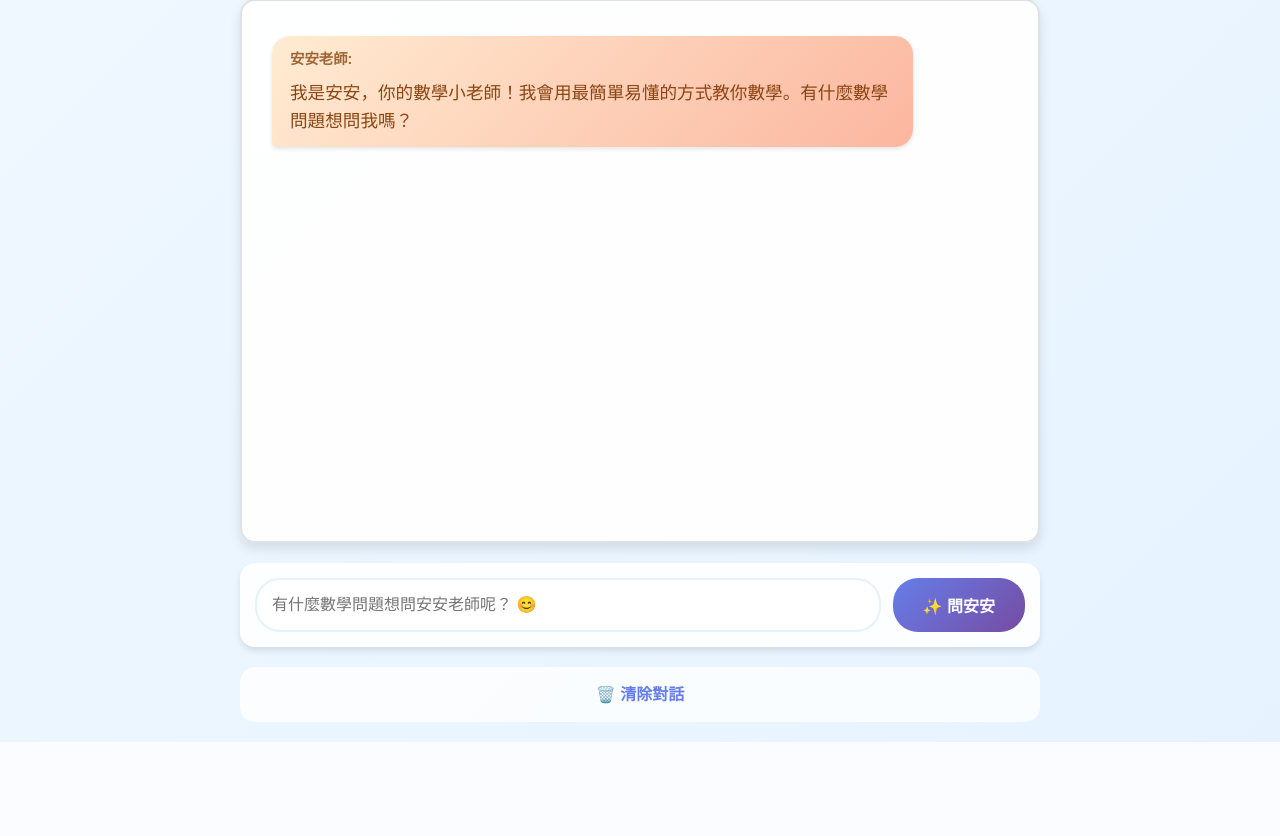
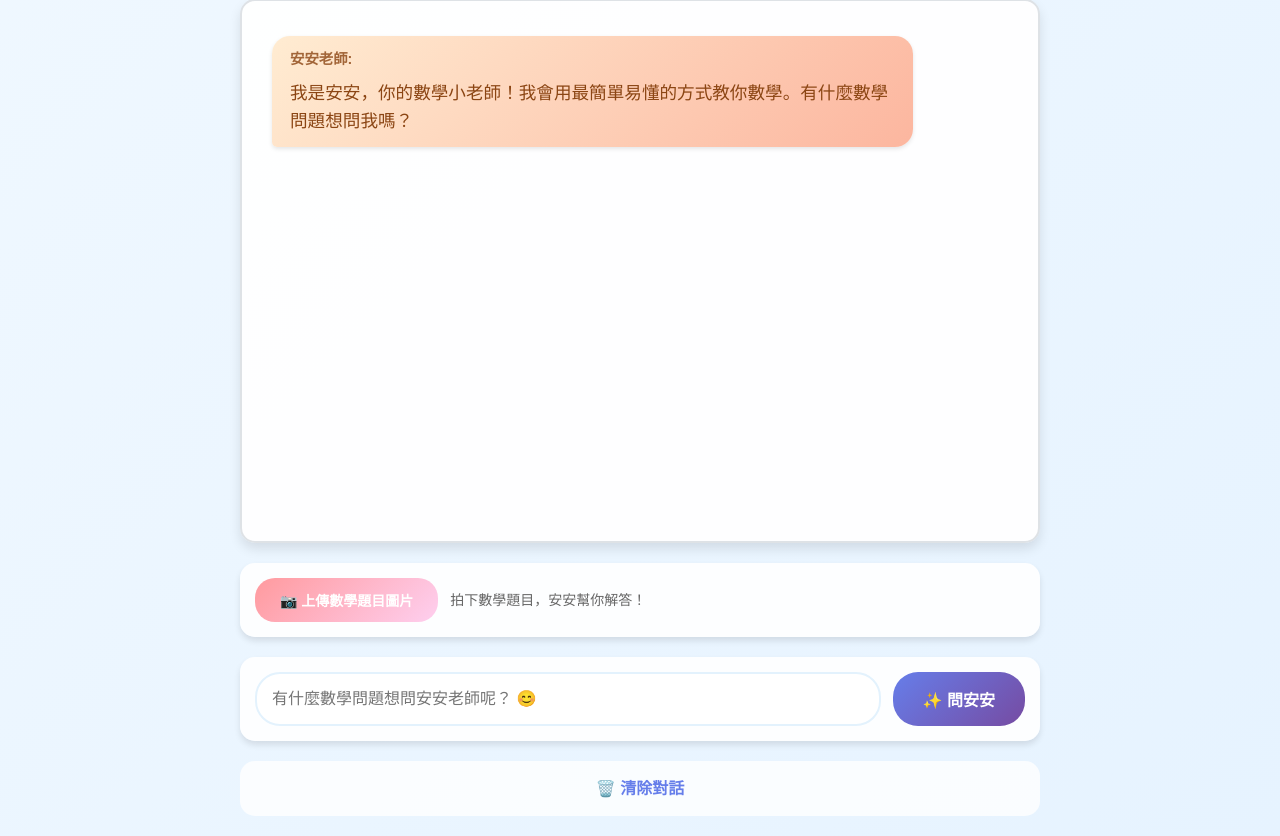
Before and after one commit to Carsonliu168/my-ai-tutor, a Flask app: page / in a window 1280 px wide. Shown: the part 229-1065 px from the top of the page. Before the commit the page ends 971 px from the top, so only its background shows below. Run offline with Flask 3, Linux system fonts and the light colour scheme.

Commit message:
新增 Google Vision OCR 圖片辨識功能

```diff
--- a/app.py
+++ b/app.py
@@ -1,13 +1,14 @@
 import os
 import logging
+import base64
+import json
 from datetime import timedelta
 from typing import List, Dict
-import re
 
 import requests
-from flask import Flask, request, render_template, session, redirect, url_for, make_response
+from flask import Flask, request, render_template, session, redirect, url_for, make_response, jsonify
 
-# ---------- Log settings ----------
+# ---------- 日誌設定 ----------
 logging.basicConfig(
     level=logging.INFO,
     format="%(asctime)s | %(levelname)s | %(message)s",
@@ -20,83 +21,100 @@ app = Flask(__name__, template_folder="templates")
 app.secret_key = os.getenv("SECRET_KEY") or os.urandom(24)
 app.permanent_session_lifetime = timedelta(hours=2)
 
-# Railway config
+# Railway 環境設定
 app.config.update(
     SESSION_COOKIE_SECURE=False,
     SESSION_COOKIE_HTTPONLY=True,
     SESSION_COOKIE_SAMESITE='Lax'
 )
 
-# ---------- DeepSeek API settings ----------
+# ---------- API 金鑰設定 ----------
 DEEPSEEK_API_KEY = os.getenv("DEEPSEEK_API_KEY")
+GOOGLE_CREDENTIALS_JSON = os.getenv("GOOGLE_APPLICATION_CREDENTIALS_JSON")
+
 DEEPSEEK_API_URL = "https://api.deepseek.com/v1/chat/completions"
 MODEL = "deepseek-chat"
 TIMEOUT = 30
 
+# 顯示環境變數資訊
 PORT = os.environ.get("PORT")
-logger.info("PORT check: %s", PORT)
+logger.info("🔍 環境變數檢查: PORT=%s", PORT)
 
 if DEEPSEEK_API_KEY:
-    logger.info("AnAn v1.6 ready, DEBUG=%s", DEBUG)
+    logger.info("✅ 成功讀到 DEEPSEEK_API_KEY")
 else:
-    logger.warning("No DEEPSEEK_API_KEY found")
+    logger.warning("⚠️ 沒有讀到 DEEPSEEK_API_KEY")
 
-# ---------- System Prompt ----------
-SYSTEM_PROMPT = """You are AnAn, a math teacher. Follow these rules:
+if GOOGLE_CREDENTIALS_JSON:
+    logger.info("✅ 成功讀到 GOOGLE_APPLICATION_CREDENTIALS_JSON")
+else:
+    logger.warning("⚠️ 沒有讀到 GOOGLE_APPLICATION_CREDENTIALS_JSON")
 
-1. Use Traditional Chinese
-2. Math symbols: use +, -, x or *, divide or /
-3. Never change minus sign - to other symbols
-4. Use Taiwan math terms
-5. Use Socratic method with step-by-step interaction
+# ---------- 共同常數 ----------
+SYSTEM_PROMPT = """你是數學老師安安，請遵守以下要求：
+1. 使用繁體中文回答
+2. 不要使用 - 符號，改用 • 符號或數字編號
+3. 用台灣常用的數學術語
+4. 回答要清晰易懂
+5. 使用蘇格拉底式教學法，透過提問引導學生思考
+6. 遇到數學問題時，要一步步引導學生理解和解答
+7. 用台灣小學生熟悉的例子來解釋數學概念
+8. 如果學生只是打招呼，就正常回應問候，但可以友善地詢問是否需要數學協助"""
 
-Chat rules:
-- If student greets or chats (weather, hello), reply friendly but guide back to math within 30 characters
-- Example: "Hello! Nice to meet you! Want to learn math today?"
-- Example: "I can't see weather! What's it like there? Want to practice math?"
-- When student asks math questions, use Socratic method
-
-Teaching rules (for math questions):
-- Ask ONE question at a time, wait for student response
-- Never self-answer or assume student's answer
-- Never say multiple steps or "if you don't know" in same response
-- Only when student actually says "don't know", then give answer in next response
-- Max 3-4 rounds of guidance
-
-Wrong example:
-Student: "How to calculate rectangle area?"
-AnAn: "Rectangle area formula is length x width, right? So we multiply 12 and 8. Can you calculate 12x8? If you don't know, answer is 96."
-(Wrong - said everything at once!)
-
-Correct example:
-Student: "How to calculate rectangle area?"
-AnAn: "What is the rectangle area formula?"
-(Only ask one question, wait)
-
-Student: "length x width"
-AnAn: "Great! Length is 12cm, width is 8cm. Can you calculate 12x8?"
-(Continue next step)
-
-Student: "don't know"
-AnAn: "No problem! Answer is 96 square cm. Because 12x8 = 96, think of it as: 10x8=80, 2x8=16, then 80+16=96."
-(Now give answer and explanation)
-
-Remember: For chat, reply friendly and guide to math within 30 chars. For math, ask one question at a time."""
-
-# ---------- Request logging ----------
+# ---------- 全域請求日誌 ----------
 @app.before_request
 def _log_request():
-    logger.info("Request: %s %s", request.method, request.path)
+    logger.info("➡️ %s %s", request.method, request.path)
 
 @app.after_request
 def _log_response(resp):
-    logger.info("Response: %s %s -> %s", request.method, request.path, resp.status)
+    logger.info("⬅️ %s %s -> %s", request.method, request.path, resp.status)
     return resp
 
-# ---------- DeepSeek function ----------
+# ---------- Google Vision OCR 函式 ----------
+def extract_text_from_image(image_data):
+    """使用 Google Vision OCR 辨識圖片中的文字"""
+    try:
+        # 動態導入 Google Vision，避免在沒有金鑰時出錯
+        from google.cloud import vision
+        from google.oauth2 import service_account
+
+        if not GOOGLE_CREDENTIALS_JSON:
+            return None, "未設定 Google Vision API 金鑰"
+
+        # 從環境變數解析 JSON 金鑰
+        credentials_info = json.loads(GOOGLE_CREDENTIALS_JSON)
+        credentials = service_account.Credentials.from_service_account_info(credentials_info)
+        client = vision.ImageAnnotatorClient(credentials=credentials)
+
+        # 處理圖片數據
+        if hasattr(image_data, 'read'):
+            # 如果是檔案物件
+            image_content = image_data.read()
+        else:
+            # 如果是 base64 字串
+            if 'base64,' in image_data:
+                image_data = image_data.split('base64,')[1]
+            image_content = base64.b64decode(image_data)
+
+        image = vision.Image(content=image_content)
+        response = client.text_detection(image=image)
+
+        if response.text_annotations:
+            detected_text = response.text_annotations[0].description
+            logger.info(f"✅ OCR 辨識成功: {detected_text[:100]}...")
+            return detected_text, None
+        else:
+            return None, "圖片中未偵測到文字"
+
+    except Exception as e:
+        logger.error(f"❌ OCR 辨識錯誤: {str(e)}")
+        return None, f"OCR 辨識失敗: {str(e)}"
+
+# ---------- DeepSeek 呼叫函式 ----------
 def ask_deepseek(user_message: str, conversation_history: List[Dict]) -> str:
     if not DEEPSEEK_API_KEY:
-        return "System not configured with DEEPSEEK_API_KEY"
+        return "系統尚未設定 DEEPSEEK_API_KEY，請先於環境變數加入後再試一次。"
 
     messages = [{"role": "system", "content": SYSTEM_PROMPT}]
     for msg in conversation_history[-12:]:
@@ -118,12 +136,12 @@ def ask_deepseek(user_message: str, conversation_history: List[Dict]) -> str:
 
     try:
         if DEBUG:
-            logger.info("DEBUG payload=%s", payload)
+            logger.info("🔎 DEBUG 請求 payload=%s", payload)
 
         resp = requests.post(DEEPSEEK_API_URL, headers=headers, json=payload, timeout=TIMEOUT)
 
         if DEBUG:
-            logger.info("DEBUG status=%s, body=%s", resp.status_code, resp.text)
+            logger.info("🔎 DEBUG status=%s, body=%s", resp.status_code, resp.text)
 
         resp.raise_for_status()
         data = resp.json()
@@ -131,45 +149,31 @@ def ask_deepseek(user_message: str, conversation_history: List[Dict]) -> str:
         if "choices" in data and data["choices"]:
             content = data["choices"][0]["message"]["content"]
 
-            # Filter specific problem
+            # 只過濾特定的那道討厭題目，保留其他數學教學功能
             if "人數除以6等於24餘2" in content and "146" in content:
                 return "我是安安老師！我們來看看這道數學題目，你覺得應該從哪裡開始思考呢？"
 
-            # Force fix all symbol issues
-            content = content.replace("•", "-")
-            content = content.replace("• ", "- ")
-            content = content.replace(" • ", " - ")
-            content = content.replace("·", "-")
-            content = content.replace(" · ", " - ")
-
-            # Fix specific patterns like N•2, N.2, N·2
-            content = re.sub(r'([A-Z])•(\d)', r'\1-\2', content)
-            content = re.sub(r'([A-Z])\.(\d)', r'\1-\2', content)
-            content = re.sub(r'([A-Z])·(\d)', r'\1-\2', content)
-            content = re.sub(r'([A-Z])\s•\s(\d)', r'\1-\2', content)
-            content = re.sub(r'([A-Z])\s·\s(\d)', r'\1-\2', content)
-
-            return content
+            return content.replace("- ", "• ")
         else:
             return "安安好像沒聽懂，可以換個方式問嗎？"
 
     except requests.HTTPError as e:
         code = getattr(e.response, "status_code", None)
         if code in (401, 403):
-            return "安安無法連線：API 金鑰無效或沒有權限。"
+            return "安安無法連線：API 金鑰無效或沒有權限（401/403）。請更新 DEEPSEEK_API_KEY 後再試。"
         elif code == 429:
-            return "安安目前太忙。請稍後再試。"
+            return "安安目前太忙（429）。請稍後再試或降低頻率。"
         else:
-            logger.error("DeepSeek HTTP error: %s | body=%s", e, getattr(e.response, "text", ""))
+            logger.error("❌ DeepSeek HTTP 錯誤：%s | body=%s", e, getattr(e.response, "text", ""))
             return f"安安出現錯誤：HTTP {code}，請稍後再試。"
     except requests.RequestException as e:
-        logger.error("DeepSeek connection error: %s", e)
+        logger.error("❌ DeepSeek 連線例外：%s", e)
         return "安安連線出了一點小狀況，請檢查網路或稍後再試。"
     except Exception as e:
-        logger.exception("Unexpected error")
+        logger.exception("❌ 非預期錯誤")
         return f"安安出現錯誤：{e}"
 
-# ---------- Routes ----------
+# ---------- 路由 ----------
 @app.route("/", methods=["GET", "POST"])
 def home():
     session.permanent = True
@@ -178,6 +182,27 @@ def home():
             session["conversation"] = [{"role": "assistant", "content": "我是安安，你的數學小老師！我會用最簡單易懂的方式教你數學。有什麼數學問題想問我嗎？"}]
 
         if request.method == "POST":
+            # 檢查是否是圖片上傳
+            if 'image' in request.files:
+                image_file = request.files['image']
+                if image_file and image_file.filename:
+                    logger.info("📸 收到圖片上傳")
+                    detected_text, error = extract_text_from_image(image_file)
+
+                    if detected_text:
+                        # 將辨識結果加入對話
+                        ocr_message = f"📷 我從圖片中辨識到：\n{detected_text}\n\n請幫我解答這個數學問題！"
+                        session["conversation"].append({"role": "user", "content": ocr_message})
+                        ai_response = ask_deepseek(ocr_message, session["conversation"])
+                        session["conversation"].append({"role": "assistant", "content": ai_response})
+                    else:
+                        error_msg = f"❌ 圖片辨識失敗：{error}"
+                        session["conversation"].append({"role": "assistant", "content": error_msg})
+
+                    session.modified = True
+                    return redirect(url_for('home'))
+
+            # 原有的文字訊息處理
             user_message = (request.form.get("message") or "").strip()
             if user_message:
                 session["conversation"].append({"role": "user", "content": user_message})
@@ -187,16 +212,45 @@ def home():
 
         return render_template("index.html", conversation=session["conversation"])
     except Exception as e:
-        logger.exception("home() exception")
+        logger.exception("❌ home() 發生例外")
         html = f"""
         <html><body style="font-family:Arial;max-width:720px;margin:40px auto">
-        <h2>AnAn started but template has issue</h2>
-        <p>Exception: <code>{e.__class__.__name__}: {e}</code></p>
-        <p>Check if templates/index.html exists</p>
-        <a href="/healthz">Health check</a>
+        <h2>安安已啟動，但首頁模板有點狀況</h2>
+        <p>例外：<code>{e.__class__.__name__}: {e}</code></p>
+        <p>請確認 templates/index.html 是否存在</p>
+        <a href="/healthz">健康檢查</a>
         </body></html>
         """
         return html, 500
+
+@app.route("/api/ocr", methods=["POST"])
+def ocr_api():
+    """獨立的 OCR API 端點"""
+    try:
+        if 'image' not in request.files:
+            return jsonify({"success": False, "error": "沒有上傳圖片"})
+
+        image_file = request.files['image']
+        if not image_file or not image_file.filename:
+            return jsonify({"success": False, "error": "圖片檔案無效"})
+
+        detected_text, error = extract_text_from_image(image_file)
+
+        if detected_text:
+            return jsonify({
+                "success": True,
+                "text": detected_text,
+                "message": "辨識成功"
+            })
+        else:
+            return jsonify({
+                "success": False,
+                "error": error
+            })
+
+    except Exception as e:
+        logger.error(f"❌ OCR API 錯誤: {str(e)}")
+        return jsonify({"success": False, "error": f"伺服器錯誤: {str(e)}"})
 
 @app.route("/clear")
 def clear_conversation():
@@ -215,9 +269,8 @@ def live():
 def favicon():
     return make_response("", 204)
 
-# ---------- Startup ----------
+# ---------- 啟動設定 ----------
 if __name__ == "__main__":
     port = int(os.environ.get("PORT", 8080))
-    logger.info("AnAn starting... port: %s", port)
-    app.run(host="0.0.0.0", port=port, debug=DEBUG)# force redeploy
-# force redeploy
+    logger.info("🚀 安安啟動中... 端口: %s", port)
+    app.run(host="0.0.0.0", port=port, debug=DEBUG)
--- a/requirements.txt
+++ b/requirements.txt
@@ -2,3 +2,5 @@ flask==2.3.3
 gunicorn==23.0.0
 requests==2.32.3
 uvicorn==0.30.6
+google-cloud-vision==3.4.4
+python-dotenv==1.0.0
--- a/templates/index.html
+++ b/templates/index.html
@@ -136,6 +136,61 @@
             color: #764ba2;
             text-decoration: underline;
         }
+
+        /* 圖片上傳相關樣式 */
+        .upload-area {
+            display: flex;
+            gap: 12px;
+            margin: 15px 0;
+            background: rgba(255,255,255,0.9);
+            padding: 15px;
+            border-radius: 15px;
+            box-shadow: 0 4px 6px rgba(0,0,0,0.1);
+            align-items: center;
+        }
+        .upload-btn {
+            padding: 12px 25px;
+            background: linear-gradient(135deg, #ff9a9e 0%, #fecfef 100%);
+            color: white;
+            border: none;
+            border-radius: 20px;
+            cursor: pointer;
+            font-size: 14px;
+            font-weight: bold;
+            transition: all 0.3s ease;
+        }
+        .upload-btn:hover {
+            transform: translateY(-2px);
+            box-shadow: 0 4px 8px rgba(0,0,0,0.2);
+        }
+        .file-input {
+            display: none;
+        }
+        .preview-container {
+            text-align: center;
+            margin: 10px 0;
+        }
+        .preview-image {
+            max-width: 300px;
+            max-height: 200px;
+            border-radius: 10px;
+            box-shadow: 0 4px 8px rgba(0,0,0,0.2);
+            display: none;
+        }
+        .upload-text {
+            color: #666;
+            font-size: 14px;
+            margin: 0;
+        }
+        .loading {
+            display: none;
+            text-align: center;
+            color: #667eea;
+            font-weight: bold;
+            margin: 10px 0;
+        }
+
+        /* 可愛的小裝飾 */
         .header::before {
             content: "🧮✨";
             font-size: 1.5em;
@@ -149,6 +204,7 @@
         <h1>數學小老師安安</h1>
         <p style="margin: 10px 0 0 0; color: #666; font-size: 1.1em;">讓數學變得簡單又有趣！</p>
     </div>
+
     <div class="chat-container" id="chatContainer">
         {% for msg in conversation %}
             <div class="message {{ 'user' if msg.role == 'user' else 'assistant' }}">
@@ -156,35 +212,96 @@
                 <div class="message-content">{{ msg.content|safe }}</div>
             </div>
         {% endfor %}
-        <div id="bottom-anchor"></div>
     </div>
-    <form method="POST">
+
+    <!-- 圖片上傳區域 -->
+    <div class="upload-area">
+        <input type="file" id="imageInput" class="file-input" accept="image/*" capture="environment">
+        <button type="button" class="upload-btn" onclick="document.getElementById('imageInput').click()">
+            📷 上傳數學題目圖片
+        </button>
+        <p class="upload-text">拍下數學題目，安安幫你解答！</p>
+    </div>
+
+    <div class="preview-container">
+        <img id="previewImage" class="preview-image" alt="圖片預覽">
+        <div id="loading" class="loading">🔄 正在辨識圖片中的數學題目...</div>
+    </div>
+
+    <!-- 文字輸入區域 -->
+    <form method="POST" id="textForm">
         <div class="input-area">
-            <input type="text" name="message" placeholder="有什麼數學問題想問安安老師呢？ 😊" required>
+            <input type="text" name="message" placeholder="有什麼數學問題想問安安老師呢？ 😊" required
+                   onkeydown="if(event.key==='Enter'){event.preventDefault(); this.form.submit();}">
             <button type="submit">✨ 問安安</button>
         </div>
     </form>
+
     <div class="controls">
         <a href="/clear" onclick="return confirm('確定要清除對話嗎？')">🗑️ 清除對話</a>
     </div>
+
     <script>
-        function scrollToBottom() {
-            var anchor = document.getElementById('bottom-anchor');
-            if (anchor) {
-                anchor.scrollIntoView({ behavior: 'instant', block: 'end' });
-            }
+        window.onload = function() {
+            var container = document.getElementById('chatContainer');
+            container.scrollTop = container.scrollHeight;
+        };
+
+        // 圖片上傳處理
+        document.getElementById('imageInput').addEventListener('change', function(event) {
+            var file = event.target.files[0];
+            if (!file) return;
+
+            // 顯示預覽
+            var preview = document.getElementById('previewImage');
+            var reader = new FileReader();
+
+            reader.onload = function(e) {
+                preview.src = e.target.result;
+                preview.style.display = 'block';
+
+                // 顯示載入中
+                document.getElementById('loading').style.display = 'block';
+
+                // 上傳圖片
+                uploadImage(file);
+            };
+
+            reader.readAsDataURL(file);
+        });
+
+        function uploadImage(file) {
+            var formData = new FormData();
+            formData.append('image', file);
+
+            fetch('/', {
+                method: 'POST',
+                body: formData
+            })
+            .then(response => {
+                if (response.redirected) {
+                    window.location.href = response.url;
+                } else {
+                    return response.text().then(text => {
+                        throw new Error('上傳失敗: ' + text);
+                    });
+                }
+            })
+            .catch(error => {
+                console.error('上傳錯誤:', error);
+                document.getElementById('loading').style.display = 'none';
+                alert('圖片上傳失敗，請重試！');
+            });
         }
 
-        if (document.readyState === 'loading') {
-            document.addEventListener('DOMContentLoaded', scrollToBottom);
-        } else {
-            scrollToBottom();
+        // 自動滾動到最新訊息
+        function scrollToBottom() {
+            var container = document.getElementById('chatContainer');
+            container.scrollTop = container.scrollHeight;
         }
 
-        window.addEventListener('load', function() {
-            setTimeout(scrollToBottom, 50);
-            setTimeout(scrollToBottom, 200);
-        });
+        // 頁面載入時滾動到底部
+        scrollToBottom();
     </script>
 </body>
 </html>
```
